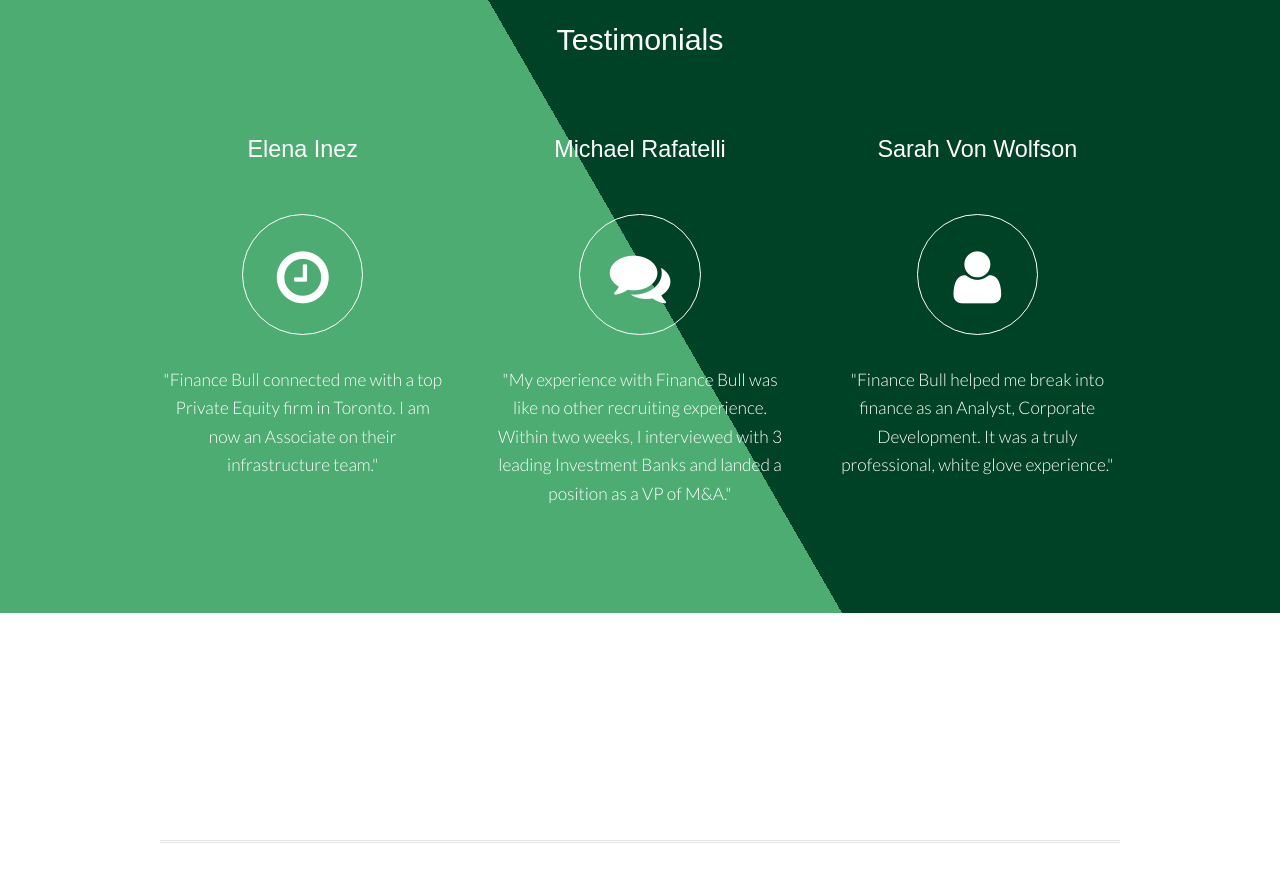
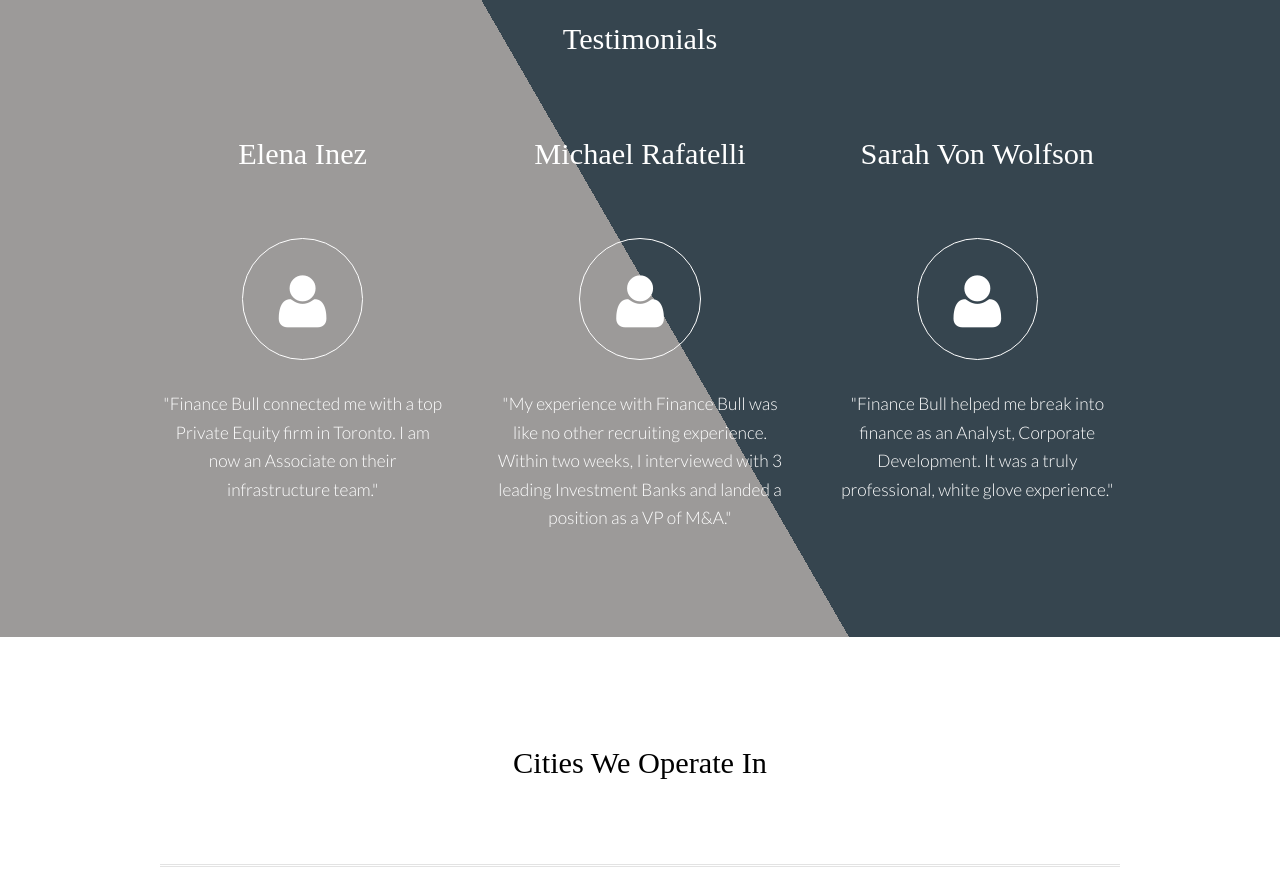
Before and after one commit to Dtoyne/ExecutiveSearch, a website: page index.html in a window 1280 px wide. Shown: the part 1138-2008 px from the top of the page. Drawn offline with Linux system fonts and the light colour scheme.

Commit message:
Pretty much finished with basic homepage for site.

```diff
--- a/css/style.css
+++ b/css/style.css
@@ -45,7 +45,6 @@
 	}
 
 	h1, h2, h3, h4, h5, h6 {
-		color: white;
 		font-family: sans-serif;
 		font-weight: 300;
 		line-height: 1em;
@@ -59,26 +58,33 @@
 
 	h2 {
 		font-size: 1.75em;
+		font-family: serif;
 		line-height: 1.5em;
 	}
 
 	h3 {
-		font-size: 1.35em;
+		color: white;
+		font-size: 1.75em;
+		font-family: serif;
 		line-height: 1.5em;
 	}
 
 	h4 {
-		font-size: 1.1em;
+		color: black;
+		font-size: 1.75em;
+		font-family: serif;
 		line-height: 1.5em;
 	}
 
 	h5 {
 		font-size: 0.9em;
+		font-family: serif;
 		line-height: 1.5em;
 	}
 
 	h6 {
 		font-size: 0.7em;
+		font-family: serif;
 		line-height: 1.5em;
 	}
 
@@ -1013,12 +1019,12 @@
 	}
 
 		.wrapper.style1 {
-			background-color: #004225;
-			-moz-background-image: linear-gradient(60deg, #4dac71 50%, #004225 50%);
-			-webkit-background-image: linear-gradient(60deg, #4dac71 50%, #004225 50%);
-			-o-background-image: linear-gradient(60deg, #4dac71 50%, #004225 50%);
-			-ms-background-image: linear-gradient(60deg, #4dac71 50%, #004225 50%);
-			background-image: linear-gradient(60deg, #4dac71 50%, #004225 50%);
+			background-color: ##36454f;
+			-moz-background-image: linear-gradient(60deg, #9C9A99 50%, #36454f 50%);
+			-webkit-background-image: linear-gradient(60deg, #9C9A99 50%, #36454f 50%);
+			-o-background-image: linear-gradient(60deg, #9C9A99 50%, #36454f 50%);
+			-ms-background-image: linear-gradient(60deg, #9C9A99 50%, #36454f 50%);
+			background-image: linear-gradient(60deg, #9C9A99 50%, #36454f 50%);
 			color: #ffffff;
 		}
 
@@ -1053,7 +1059,7 @@
 	#footer {
 		background: #202222;
 		color: #888;
-		padding: 6em 0em 4em;
+		padding: 2em 0em 4em;
 	}
 
 		#footer h2, #footer h3, #footer h4 {
--- a/index.html
+++ b/index.html
@@ -58,12 +58,12 @@
 					<div class="row 200%">
 						<section class="4u 12u$(small)">
 							<h3>Elena Inez</h3>
-							<i class="icon big rounded fa-clock-o"></i>
+							<i class="icon big rounded fa-user"></i>
 							<p>"Finance Bull connected me with a top Private Equity firm in Toronto. I am now an Associate on their infrastructure team."</p>
 						</section>
 						<section class="4u 12u$(small)">
 							<h3>Michael Rafatelli</h3>
-							<i class="icon big rounded fa-comments"></i>
+							<i class="icon big rounded fa-user"></i>
 							<p>"My experience with Finance Bull was like no other recruiting experience. Within two weeks, I interviewed with 3 leading Investment Banks and landed a position as a VP of M&amp;A."</p>
 						</section>
 						<section class="4u$ 12u$(small)">
@@ -79,7 +79,7 @@
 			<section id="two" class="wrapper style2 align-center">
 				<div class="container">
 					<header>
-						<h2>Cities We Operate In</h2>
+						<h4>Cities We Operate In</h4>
 						<!-- <p>Finance Bull is proud to operate with an extensive network in these major financial centres.</p> -->
 					</header>
 					<div class="row">
@@ -122,7 +122,7 @@
 		<!-- Footer -->
 			<footer id="footer">
 				<div class="container">
-					<div class="row">
+					<!-- <div class="row">
 						<section class="4u 6u(medium) 12u$(small)">
 							<h3>Lorem ipsum</h3>
 							<p>Lorem ipsum dolor sit amet, consectetur adipisicing elit. Assumenda, cumque!</p>
@@ -146,12 +146,12 @@
 						<section class="4u$ 12u$(medium) 12u$(small)">
 							<h3>Contact Us</h3>
 							<ul class="icons">
-								<li><a href="#" class="icon rounded fa-twitter"><span class="label">Twitter</span></a></li>
+								<!-- <li><a href="#" class="icon rounded fa-twitter"><span class="label">Twitter</span></a></li>
 								<li><a href="#" class="icon rounded fa-facebook"><span class="label">Facebook</span></a></li>
 								<li><a href="#" class="icon rounded fa-pinterest"><span class="label">Pinterest</span></a></li>
 								<li><a href="#" class="icon rounded fa-google-plus"><span class="label">Google+</span></a></li>
-								<li><a href="#" class="icon rounded fa-linkedin"><span class="label">LinkedIn</span></a></li>
-							</ul>
+								<li><a href="#" class="icon rounded fa-linkedin"><span class="label">LinkedIn</span></a></li> -->
+							<!-- </ul>
 							<ul class="tabular">
 								<li>
 									<h3>Address</h3>
@@ -168,11 +168,9 @@
 								</li>
 							</ul>
 						</section>
-					</div>
+					</div> -->
 					<ul class="copyright">
-						<li>&copy; Untitled. All rights reserved.</li>
-						<li>Design: <a href="http://templated.co">TEMPLATED</a></li>
-						<li>Images: <a href="http://unsplash.com">Unsplash</a></li>
+						<li>&copy; Finance Bull Executive Search 2017. All rights reserved.</li>
 					</ul>
 				</div>
 			</footer>
```
